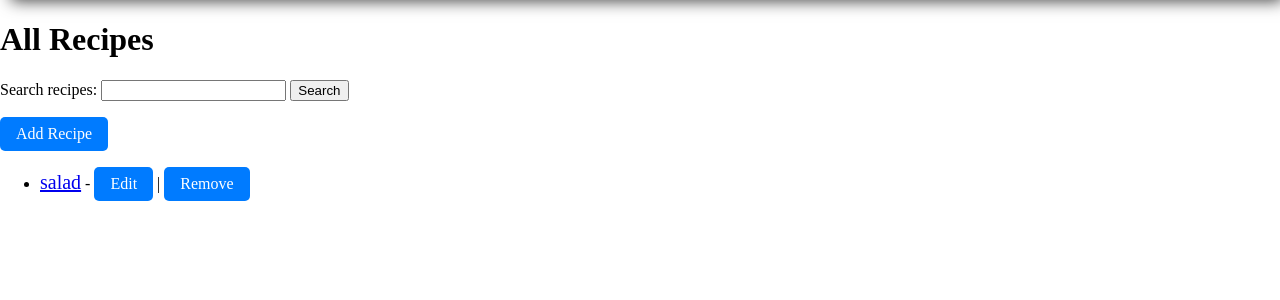
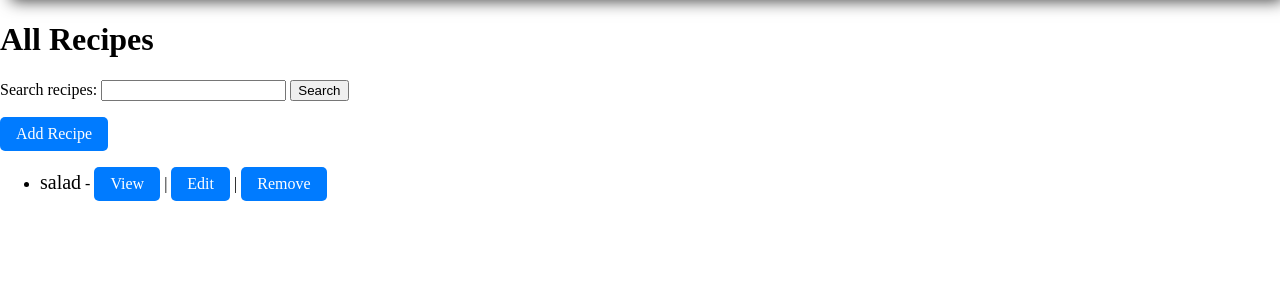
Before and after one commit to Mowafak2001/RecipeSharing, a Flask app: page /recipes in a window 1280 px wide. Shown: the part 70-370 px from the top of the page. Run offline with Flask 3, Linux system fonts and the light colour scheme; a user stored in the database is signed in; data comes from the database, SQL or seed files in the repository.

Commit message:
create view button

```diff
--- a/RS/templates/recipes.html
+++ b/RS/templates/recipes.html
@@ -1,4 +1,4 @@
-{% include 'index.html' %}
+{% include 'index.html' %}  <!-- Including index.html template -->
 <!DOCTYPE html>
 <html lang="en">
 <head>
@@ -42,7 +42,8 @@
     <ul>
         {% for recipe in recipes %}
         <li>
-            <a href="{{ url_for('view_recipe_detail', recipe_id=recipe.id) }}" class="recipe-name">{{ recipe.name }}</a> -
+            <span class="recipe-name">{{ recipe.name }}</span> -
+            <a href="{{ url_for('view_recipe_detail', recipe_id=recipe.id) }}" class="button">View</a> |
             <a href="/edit_recipe/{{ recipe.id }}" class="button">Edit</a> |
             <a href="/remove_recipe/{{ recipe.id }}" class="button">Remove</a>
         </li>
```
